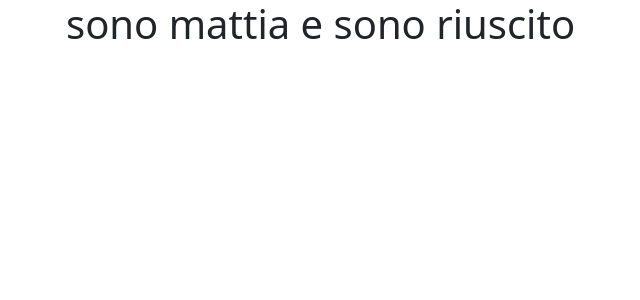
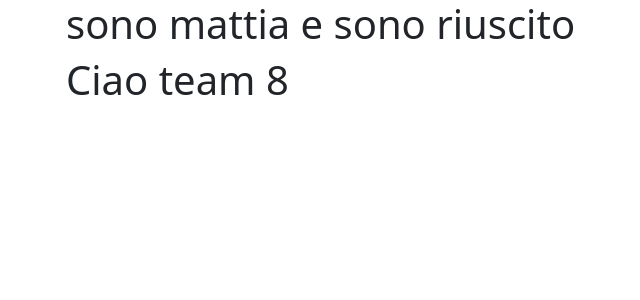
Before and after one commit to alessandro-barate/proj-html-vuejs, a Vue app: page / in a window 1280 px wide. Shown: the top 300 px of the page, without its empty margins (16-656 px from the left). Built offline with nearby package versions, Linux system fonts and the light colour scheme.

Commit message:
[UPD] prova push ale

```diff
--- a/src/App.vue
+++ b/src/App.vue
@@ -2,6 +2,8 @@
 <template>
   <div class="container">
     <h1>sono mattia e sono riuscito</h1>
+
+    <h1>Ciao team 8</h1>
   </div>
   <router-view></router-view>
 </template>
```
